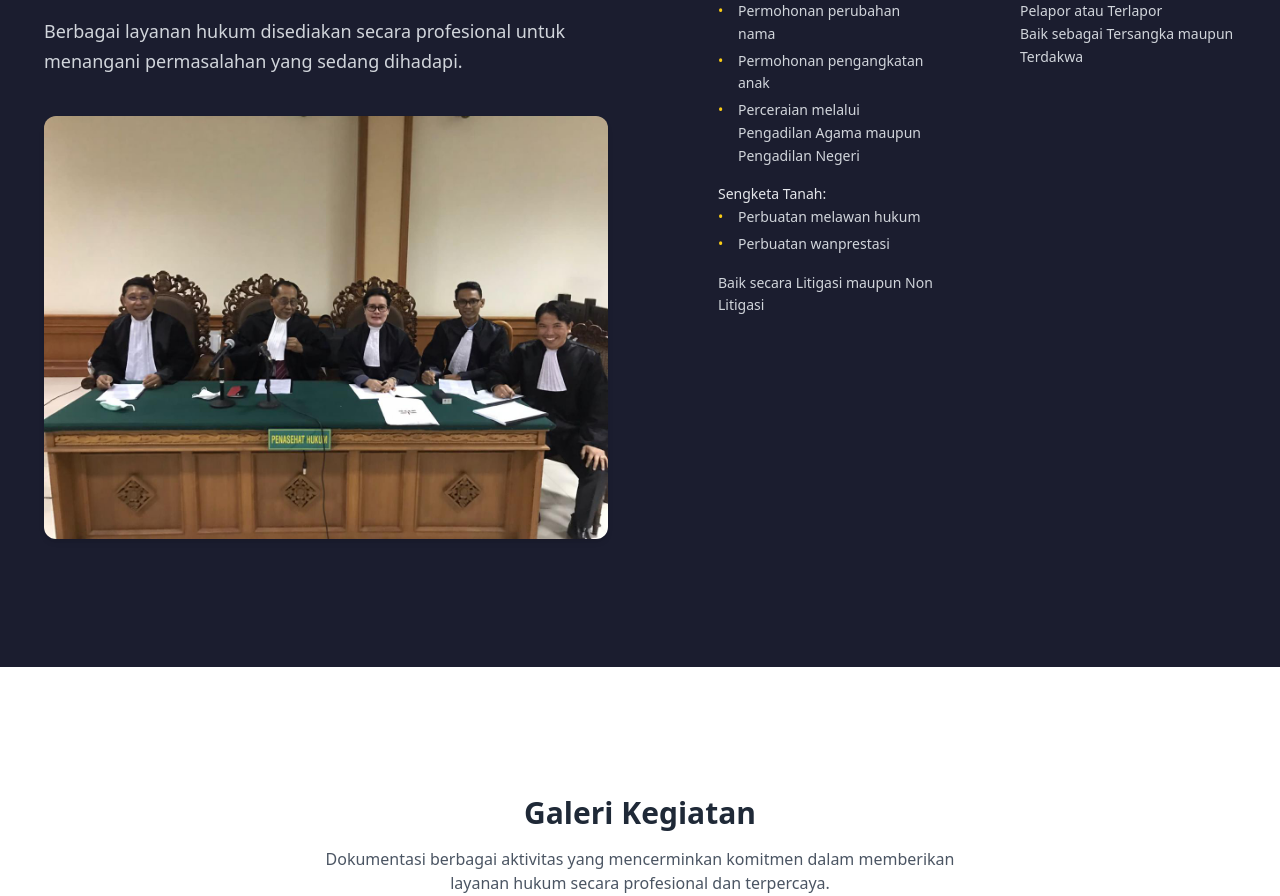
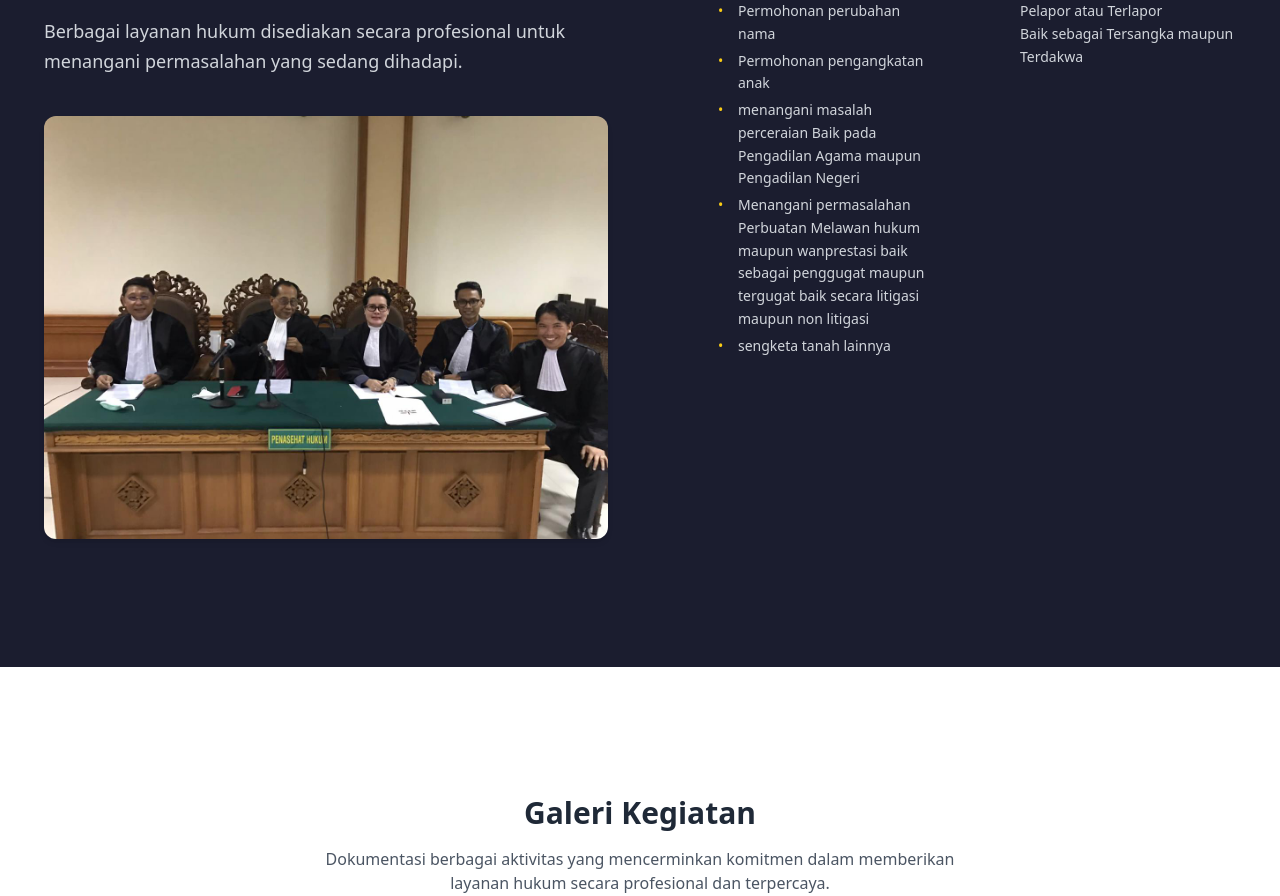
Before and after one commit to Nyomanpass/pengacara, a React (Vite) app: page / in a window 1280 px wide. Shown: the part 2243-3139 px from the top of the page. Built offline with nearby package versions, Linux system fonts and the light colour scheme.

Commit message:
updating contentn priticial

```diff
--- a/src/components/Practicial.jsx
+++ b/src/components/Practicial.jsx
@@ -13,19 +13,16 @@ export default function Practicial() {
             Permohonan pengangkatan anak
           </li>
           <li className="relative pl-5 before:content-['•'] before:absolute before:left-0 before:text-yellow-400">
-            Perceraian melalui Pengadilan Agama maupun Pengadilan Negeri
+             menangani masalah perceraian Baik pada Pengadilan  Agama  maupun Pengadilan Negeri
+          </li>
+           <li className="relative pl-5 before:content-['•'] before:absolute before:left-0 before:text-yellow-400">
+              Menangani permasalahan Perbuatan Melawan hukum maupun wanprestasi baik sebagai penggugat maupun tergugat
+              baik secara litigasi maupun non litigasi
+          </li>
+           <li className="relative pl-5 before:content-['•'] before:absolute before:left-0 before:text-yellow-400">
+             sengketa tanah lainnya
           </li>
         </ul>
-
-
-        <p className="mt-4 font-medium text-gray-200">Sengketa Tanah:</p>
-       <ul className="list-none space-y-1 text-gray-300 leading-relaxed">
-          <li className="relative pl-5 before:content-['•'] before:absolute before:left-0 before:text-yellow-400">Perbuatan melawan hukum</li>
-          <li className="relative pl-5 before:content-['•'] before:absolute before:left-0 before:text-yellow-400">Perbuatan wanprestasi</li>
-        </ul>
-
-
-        <p className="mt-4 text-gray-300">Baik secara Litigasi maupun Non Litigasi</p>
       </>
     ),
 
```
